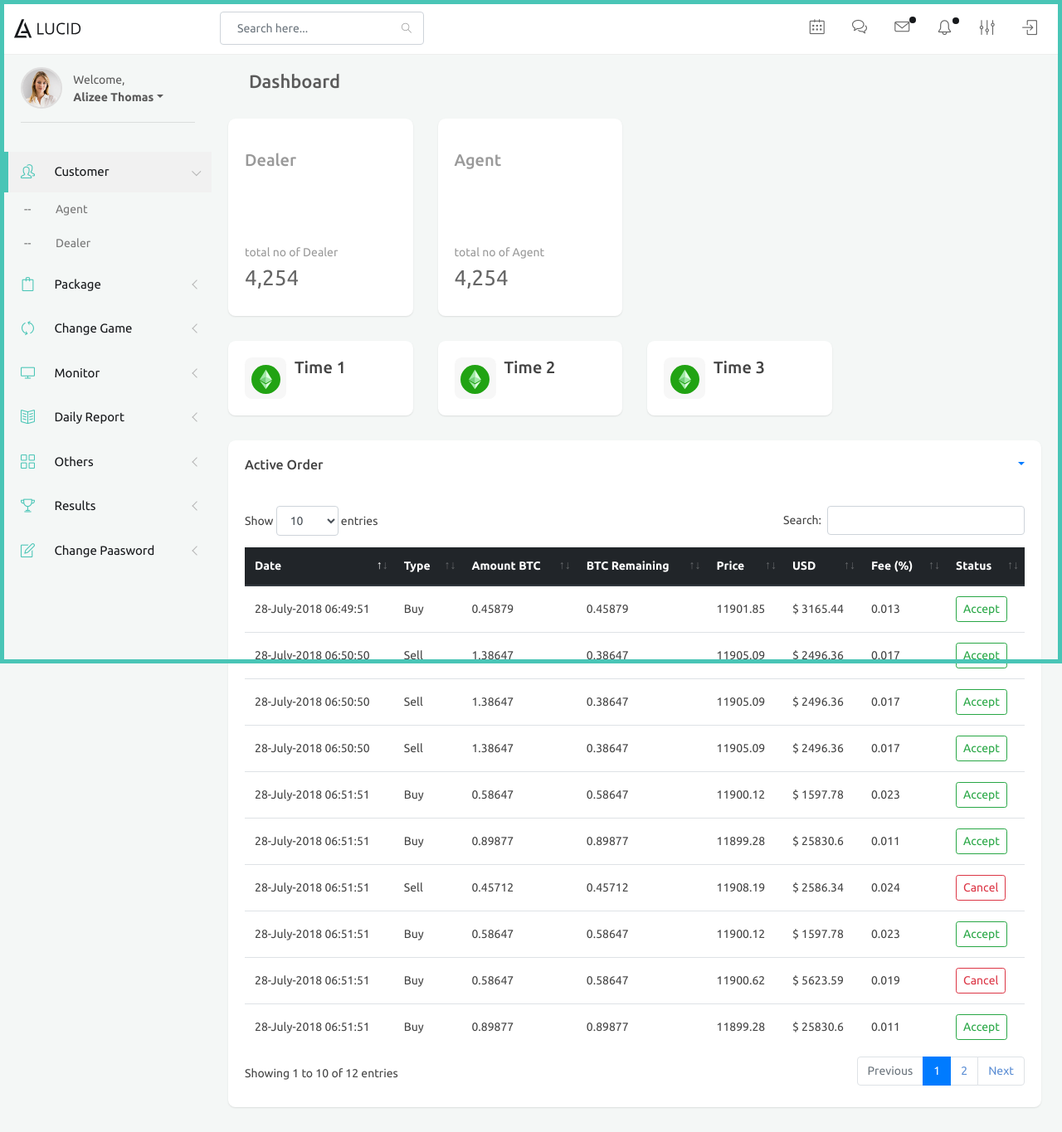
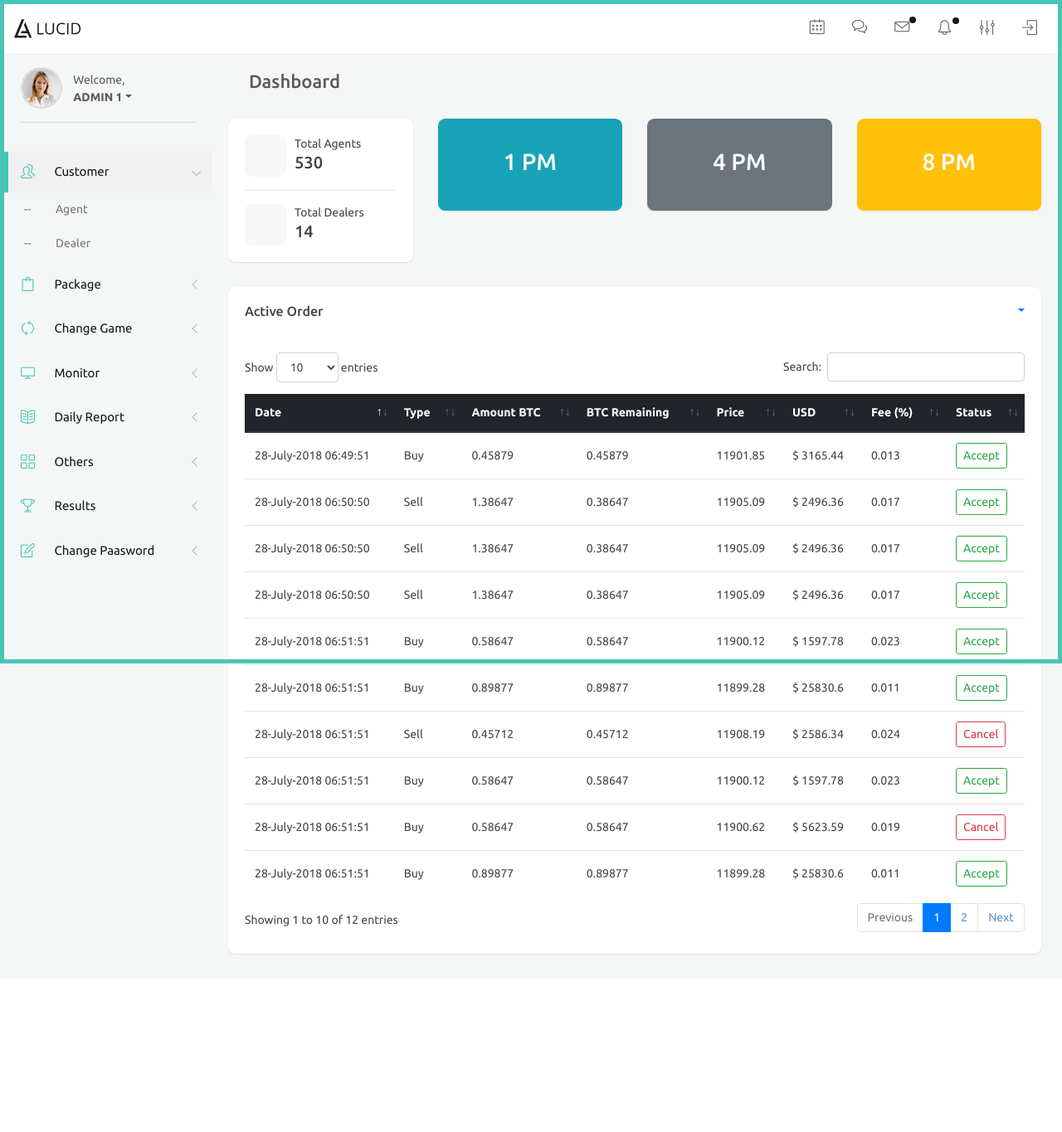
Before and after one commit to projectsbysyam/guessmaster, a Django app: page /adminapp/index in a window 1280 px wide. Shown: the whole page at 83% size. After the commit the page ends 1152 px from the top, so only its background shows below. Run offline with Django 4.2, Linux system fonts and the light colour scheme; some libraries are stand-ins or nearby versions.

Commit message:
admin dashboard,sidebar

```diff
--- a/templates/adminapp/index.html
+++ b/templates/adminapp/index.html
@@ -15,79 +15,52 @@
 
             <div class="row clearfix">
                 <div class="col-lg-3 col-md-6">
-                    <div class="card info-box-2">
+                    <div class="card top_counter">
                         <div class="body">
-
+                            <div class="icon text-info"><i class="fa fa-user"></i> </div>
                             <div class="content">
-                                <div class="text"> <h5 class="text">Dealer</h5></div>
-                                <div class="icon">
-                                    <i class="fa fa-user"></i>
-                                </div>
-
-                                <div class="text">total no of Dealer</div>
-                                <div class="number">4,254</div>
+                                <div class="text">Total Agents</div>
+                                <h5 class="number">530</h5>
+                            </div>
+                            <hr>
+                            <div class="icon text-warning"><i class="fa fa-user-circle"></i> </div>
+                            <div class="content">
+                                <div class="text">Total Dealers</div>
+                                <h5 class="number">14</h5>
                             </div>
                         </div>
                     </div>
                 </div>
                 <div class="col-lg-3 col-md-6">
-                    <div class="card info-box-2">
+                    <div class="card text-center bg-info">
                         <div class="body">
-                            <div class="content">
-                                <div class="text"> <h5 class="text">Agent</h5></div>
-                                <div class="icon">
-                                    <i class="fa fa-user"></i>
-                                </div>
+                            <div class="p-15 text-light">
+                                <h3>1 PM</h3>
 
-                                <div class="text">total no of Agent</div>
-                                <div class="number">4,254</div>
-                            </div>
-                        </div>
-                    </div>
-                </div>
-
-                <div class="col-lg-3 col-md-12">
-
-                </div>
-
-                <div class="col-lg-3 col-md-12">
-
-                </div>
-                <div class="col-lg-3 col-md-6">
-                    <div class="card top_counter currency_state">
-                        <div class="body">
-                            <div class="icon"><img src="{% static 'images/coin/ETC.svg' %}" width="35" /></div>
-                            <div class="content">
-                                <div class="text"></div>
-                                <h5 class="number">Time 1</h5>
                             </div>
                         </div>
                     </div>
                 </div>
                 <div class="col-lg-3 col-md-6">
-                    <div class="card top_counter currency_state">
+                    <div class="card text-center bg-secondary">
                         <div class="body">
-                                <div class="icon"><img src="{% static 'images/coin/ETC.svg' %}" width="35" /></div>
-                            <div class="content">
-                                <div class="text"></div>
-                                <h5 class="number">Time 2</h5>
+                            <div class="p-15 text-light">
+                                <h3>4 PM</h3>
+
                             </div>
                         </div>
                     </div>
                 </div>
                 <div class="col-lg-3 col-md-6">
-                    <div class="card top_counter currency_state">
+                    <div class="card text-center bg-warning">
                         <div class="body">
-                                <div class="icon"><img src="{% static 'images/coin/ETC.svg' %}" width="35" /></div>
-                            <div class="content">
-                                <div class="text"></div>
-                                <h5 class="number">Time 3</h5>
+                            <div class="p-15 text-light">
+                                <h3>8 PM</h3>
 
                             </div>
                         </div>
                     </div>
                 </div>
-
             </div>
 
 
--- a/templates/adminapp/partials/header.html
+++ b/templates/adminapp/partials/header.html
@@ -10,10 +10,10 @@
         </div>
 
         <div class="navbar-right">
-            <form id="navbar-search" class="navbar-form search-form">
+            <!-- <form id="navbar-search" class="navbar-form search-form">
                 <input value="" class="form-control" placeholder="Search here..." type="text">
                 <button type="button" class="btn btn-default"><i class="icon-magnifier"></i></button>
-            </form>
+            </form> -->
 
             <div id="navbar-menu">
                 <ul class="nav navbar-nav">
--- a/templates/adminapp/partials/sidebar.html
+++ b/templates/adminapp/partials/sidebar.html
@@ -5,11 +5,11 @@
             <img src="{% static 'images/user.png' %}" class="rounded-circle user-photo" alt="User Profile Picture">
             <div class="dropdown">
                 <span>Welcome,</span>
-                <a href="javascript:void(0);" class="dropdown-toggle user-name" data-toggle="dropdown"><strong>Alizee Thomas</strong></a>
+                <a href="javascript:void(0);" class="dropdown-toggle user-name" data-toggle="dropdown"><strong>ADMIN 1</strong></a>
                 <ul class="dropdown-menu dropdown-menu-right account">
                     <li><a href="page-profile2.html"><i class="icon-user"></i>My Profile</a></li>
-                    <li><a href="app-inbox.html"><i class="icon-envelope-open"></i>Messages</a></li>
-                    <li><a href="javascript:void(0);"><i class="icon-settings"></i>Settings</a></li>
+                    <!-- <li><a href="app-inbox.html"><i class="icon-envelope-open"></i>Messages</a></li> -->
+                    <!-- <li><a href="javascript:void(0);"><i class="icon-settings"></i>Settings</a></li> -->
                     <li class="divider"></li>
                     <li><a href="page-login.html"><i class="icon-power"></i>Logout</a></li>
                 </ul>
```
